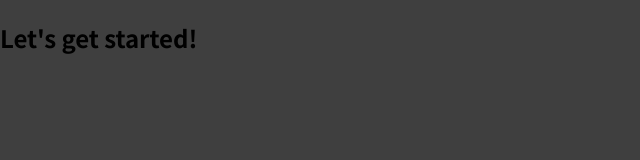
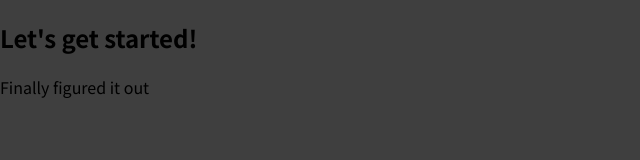
Before and after one commit to Suxrob9966/react-food-order-app, a React (Create React App) app: page / in a window 1280 px wide. Shown: the top 160 px of the page, without its empty margins (0-640 px from the left). Built offline with nearby package versions, Linux system fonts and the light colour scheme.

Commit message:
added p tag

```diff
--- a/src/App.js
+++ b/src/App.js
@@ -1,7 +1,12 @@
 import React from 'react';
 
 function App() {
-  return <h2>Let's get started!</h2>;
+  return (
+    <div>
+      <h2>Let's get started!</h2>
+      <p>Finally figured it out</p>
+    </div>
+  );
 }
 
 export default App;
```
